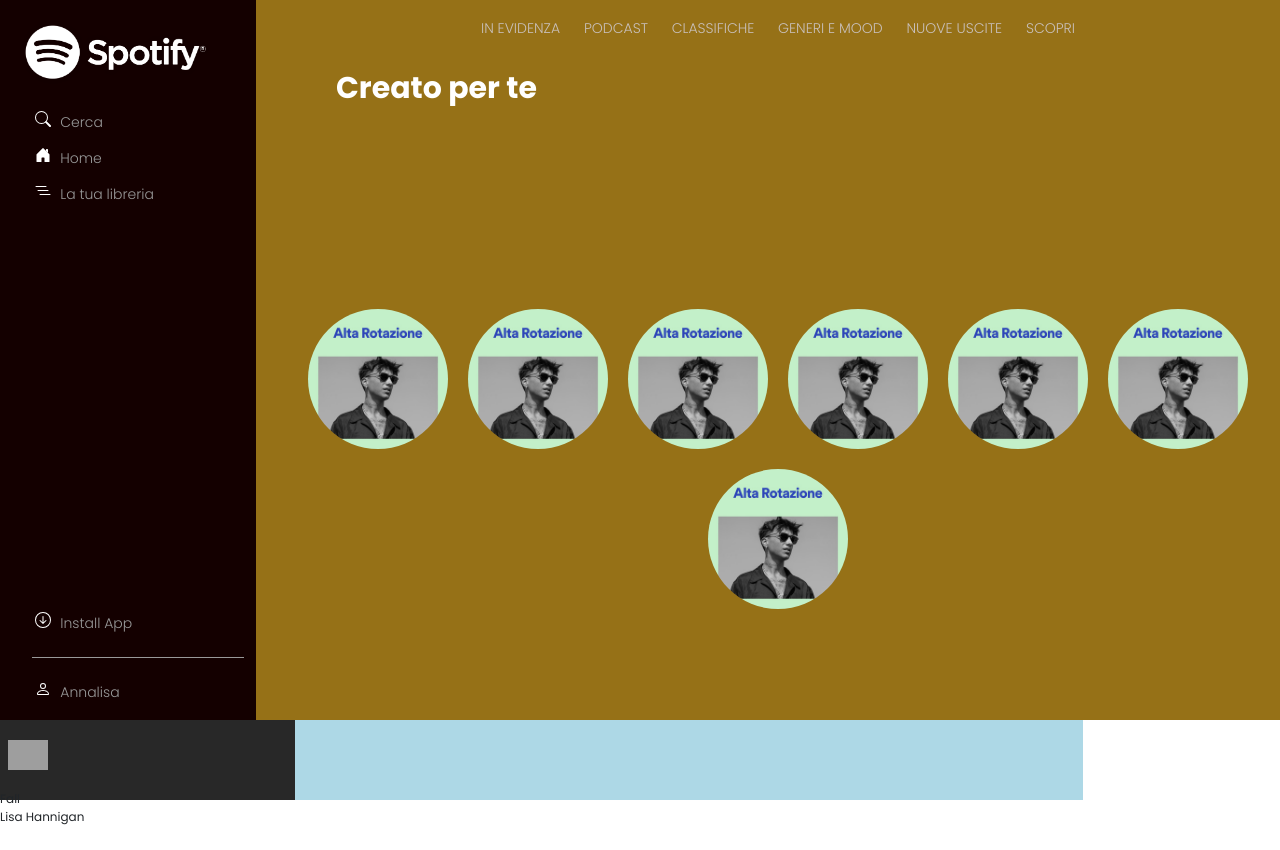
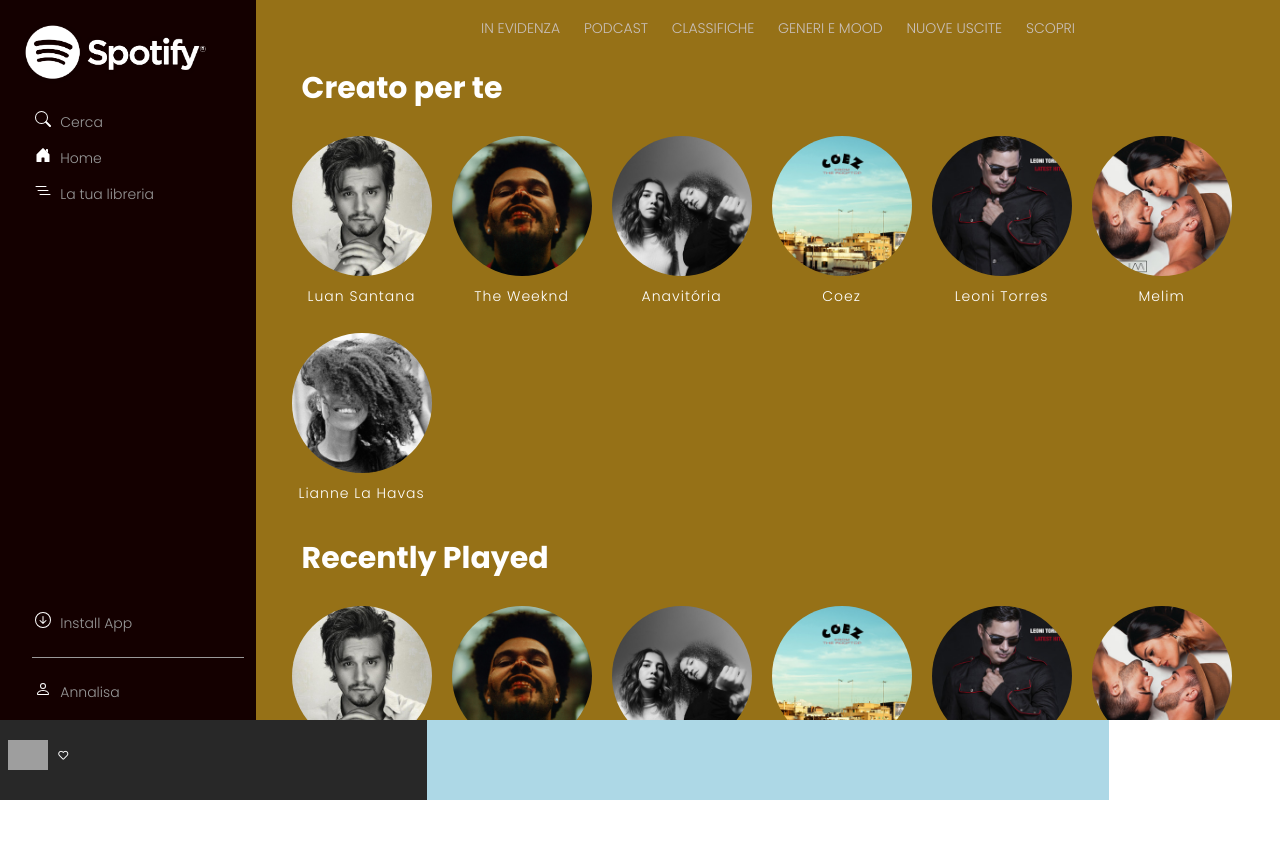
Before and after one commit to annalisadesantis/html-css-spotifyweb, a plain HTML site: page index.html in a window 1280 px wide. After the commit the page ends 800 px from the top, so only its background shows below. Drawn offline with nearby package versions, Linux system fonts and the light colour scheme; grey boxes are pictures that could not be loaded.

Commit message:
Fine main

```diff
--- a/index.html
+++ b/index.html
@@ -63,6 +63,7 @@
             </aside>
             <!-- Main Content -->
             <main>
+                <div class="container-main">
                     <!-- Intestazione -->
                     <header>
                         <div class="collapse" id="navbarToggleExternalContent">
@@ -105,30 +106,67 @@
                         </nav>
                     </header>
                     <!-- Core Page -->
-                <div class="title-core-page">
                     <h1>Creato per te</h1>
-                </div>
-                <div class="core-page">
+                    <div class="core-page-container">
                         <div class="singer">
-                        <img src="altarotazione.jpg" alt="">
+                            <img src="luansantana.jpg" alt="Luan Santana">
+                            <p>Luan Santana</p>
                         </div>
                         <div class="singer">
-                        <img src="altarotazione.jpg" alt="">
+                            <img src="afterhours.jpg" alt="he Weeknd">
+                            <p>The Weeknd</p>
                         </div>
                         <div class="singer">
-                        <img src="altarotazione.jpg" alt="">
+                            <img src="anavitoria.jpg" alt="anavitoria">
+                            <p>Anavitória</p>
                         </div>
                         <div class="singer">
-                        <img src="altarotazione.jpg" alt="">
+                            <img src="coez.jpg" alt="Coez">
+                            <p>Coez</p>
                         </div>
                         <div class="singer">
-                        <img src="altarotazione.jpg" alt="">
+                            <img src="leonitorres.jpg" alt="Leoni Torres">
+                            <p>Leoni Torres</p>
                         </div>
                         <div class="singer">
-                        <img src="altarotazione.jpg" alt="">
+                            <img src="melim.jpg" alt="melim">
+                            <p>Melim</p>
                         </div>
                         <div class="singer">
-                        <img src="altarotazione.jpg" alt="">
+                            <img src="lianne.jpg" alt="lienne">
+                            <p>Lianne La Havas</p>
+                        </div>
+                    </div>
+                    <h1>Recently Played</h1>
+                    <div class="core-page-container">
+                        <div class="singer">
+                            <img src="luansantana.jpg" alt="Luan Santana">
+                            <p>Luan Santana</p>
+                        </div>
+                        <div class="singer">
+                            <img src="afterhours.jpg" alt="he Weeknd">
+                            <p>The Weeknd</p>
+                        </div>
+                        <div class="singer">
+                            <img src="anavitoria.jpg" alt="anavitoria">
+                            <p>Anavitória</p>
+                        </div>
+                        <div class="singer">
+                            <img src="coez.jpg" alt="Coez">
+                            <p>Coez</p>
+                        </div>
+                        <div class="singer">
+                            <img src="leonitorres.jpg" alt="Leoni Torres">
+                            <p>Leoni Torres</p>
+                        </div>
+                        <div class="singer">
+                            <img src="melim.jpg" alt="melim">
+                            <p>Melim</p>
+                        </div>
+                        <div class="singer">
+                            <img src="lianne.jpg" alt="lienne">
+                            <p>Lianne La Havas</p>
+                        </div>
                     </div>
                 </div>
             </main>
@@ -138,8 +176,8 @@
             <div class="footer-left">
                 <div class="box-footer-left">
                     <img src="https://i.scdn.co/image/ab67616d00004851dcc4b2ce5d57eb1596fad658" alt="Fall">
-                    <span>Fall</span>
-                    <span>Lisa Hannigan</span>
+                    <!-- <span>Fall</span>
+                    <span>Lisa Hannigan</span> -->
                     <i class="far fa-heart"></i>
                 </div>
             </div>
--- a/style.css
+++ b/style.css
@@ -80,11 +80,20 @@
 
 
 /* Main Content */
+
 main{
     width: 80%;
     height: calc(100vh - 80px);
     background-color: #967117;
+    overflow: auto;
+    padding-bottom: 100px;
 }
+
+.container-main{
+    max-width: 95%;
+    margin: auto;
+}
+
 
 /* Intestazione */
 
@@ -119,30 +128,33 @@
 
 /* Core Page */
 
-.core-page{
-    height: calc(100% - 50px);
-    flex-grow: 1;
-    display: flex;
-    justify-content: center;
-    align-content: center;
-    flex-wrap: wrap;
-    overflow: auto;
-}
-
-.title-core-page h1{
+main h1{
     color: white;
     font-weight: 700;
     font-size: 30px;
-    margin-left: 40px;
+    margin-left: 20px;
     margin-top: 20px;
+    margin-bottom: 20px;
+}
+
+.core-page-container{
+    display: flex;
+    flex-wrap: wrap;
 }
 
 .singer img{
     width: 140px;
     height: 140px;
-    margin-left: 20px;
-    margin-top: 20px;
+    margin: 10px 10px;
     border-radius: 50%;
+}
+
+.singer p{
+    text-align: center;
+    color: white;
+    font-weight: 300;
+    font-size: 14px;
+    letter-spacing: 1px;
 }
 
 
@@ -156,7 +168,7 @@
 }
 
 .footer-left {
-    width: 300px;
+    width: 500px;
     background-color: #282828;
 }
 
@@ -171,13 +183,11 @@
 .footer-left i{
     color: white;
     font-size: 10px;
-
 }
 
 .footer-left span{
     display: none;
     font-size: 12px;
-
 }
 
 
@@ -191,6 +201,7 @@
     width: 200px;
     background-color: white;
 }
+
 
 @media screen and (min-width: 768px) {
 
@@ -234,6 +245,11 @@
 
 @media screen and (min-width: 992px) {
 
+    .container-main{
+        max-width: 95%;
+        margin: auto;
+    }
+
     .navbar-toggler {
         display: none;
     }
@@ -247,10 +263,6 @@
         justify-content: center;
     }
 
-    .title-core-page h1{
-        margin-left: 80px;
-    }
-
     .footer-left span{
         display: block;
     }
```
Also changed, not shown: afterhours.jpg (added), altarotazione.jpg (deleted), anavitoria.jpg (added), caffè.jpg (deleted), coez.jpg (added), lavita.jpg (deleted), leonitorres.jpg (added), lianne.jpg (added), luansantana.jpg (added), melim.jpg (added), nostress.jpg (deleted), operazionebuonumore.jpg (deleted). Lines whose indentation alone changed are shown as unchanged.
